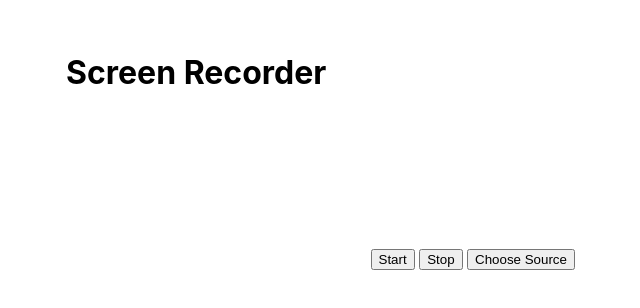
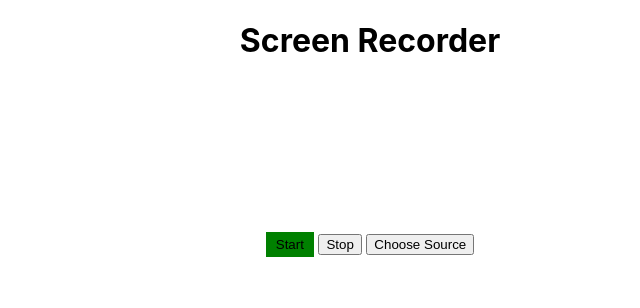
Before and after one commit to TChoy04/screen-recorder, an Electron app: page src/index.html in a window 800 px wide. Shown: the whole page, without its empty margins (30-670 px from the left). Drawn offline with Linux system fonts and the light colour scheme.

Commit message:
early styling, starting project

```diff
--- a/src/index.css
+++ b/src/index.css
@@ -3,5 +3,16 @@ body {
     Arial, sans-serif;
   margin: auto;
   max-width: 38rem;
-  padding: 2rem;
+  display:grid;
+  place-items:center;
 }
+#startBtn{
+  padding: 5px 10px;
+  background:green;
+  border:none;
+  transition: all 0.3s ease-in;
+}
+#startBtn:hover{
+  opacity: 0.8;
+  transform: scale(1.1);
+}
--- a/src/index.html
+++ b/src/index.html
@@ -9,8 +9,11 @@
   <body>
     <h1>Screen Recorder</h1>
     <video></video>
-    <button id="startBtn">Start</button>
-    <button id="stopBtn">Stop</button>
-    <button id="srcBtn">Choose Source</button>
+    <div class="buttons">
+      <button id="startBtn">Start</button>
+      <button id="stopBtn">Stop</button>
+      <button id="srcBtn">Choose Source</button>
+    </div>
+
   </body>
 </html>
```
